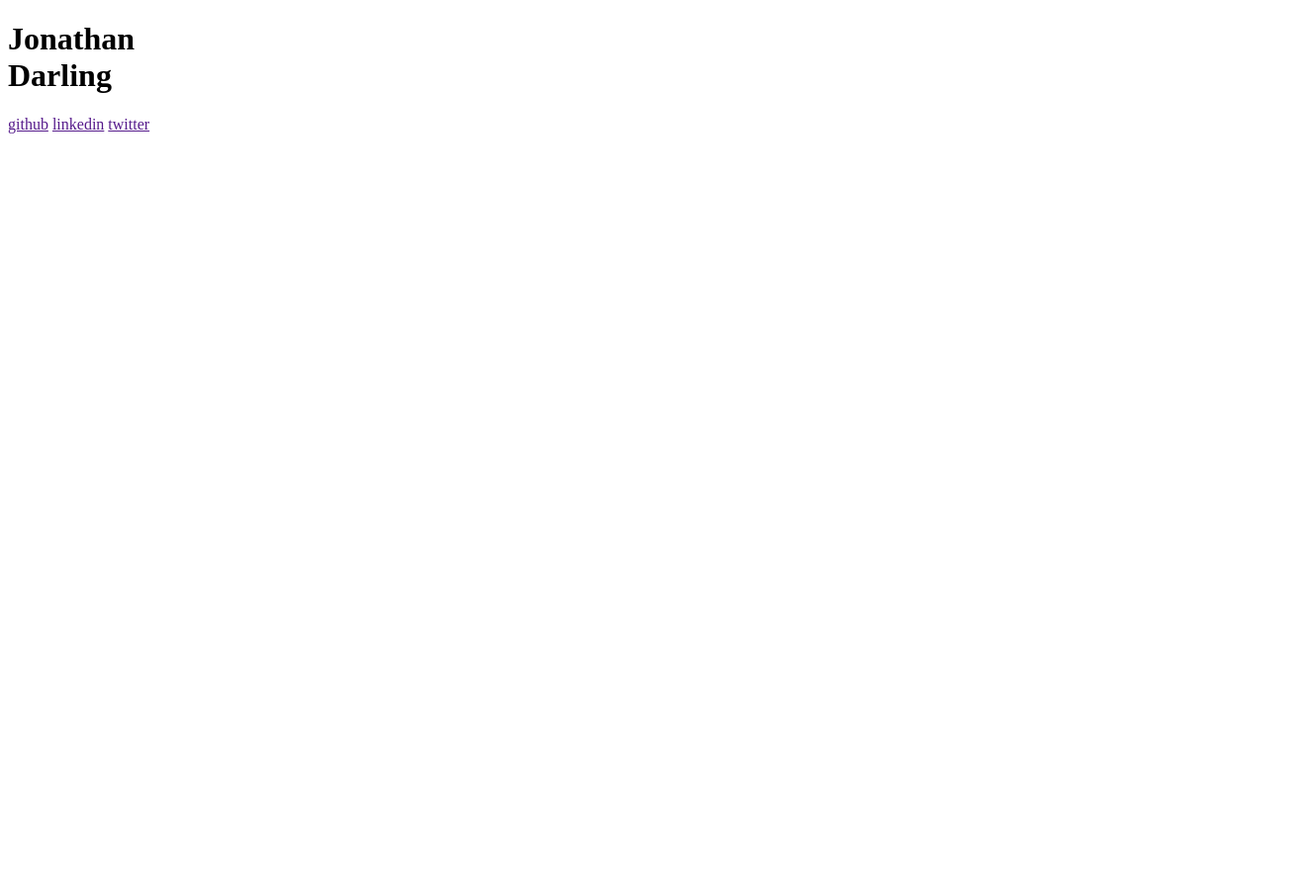
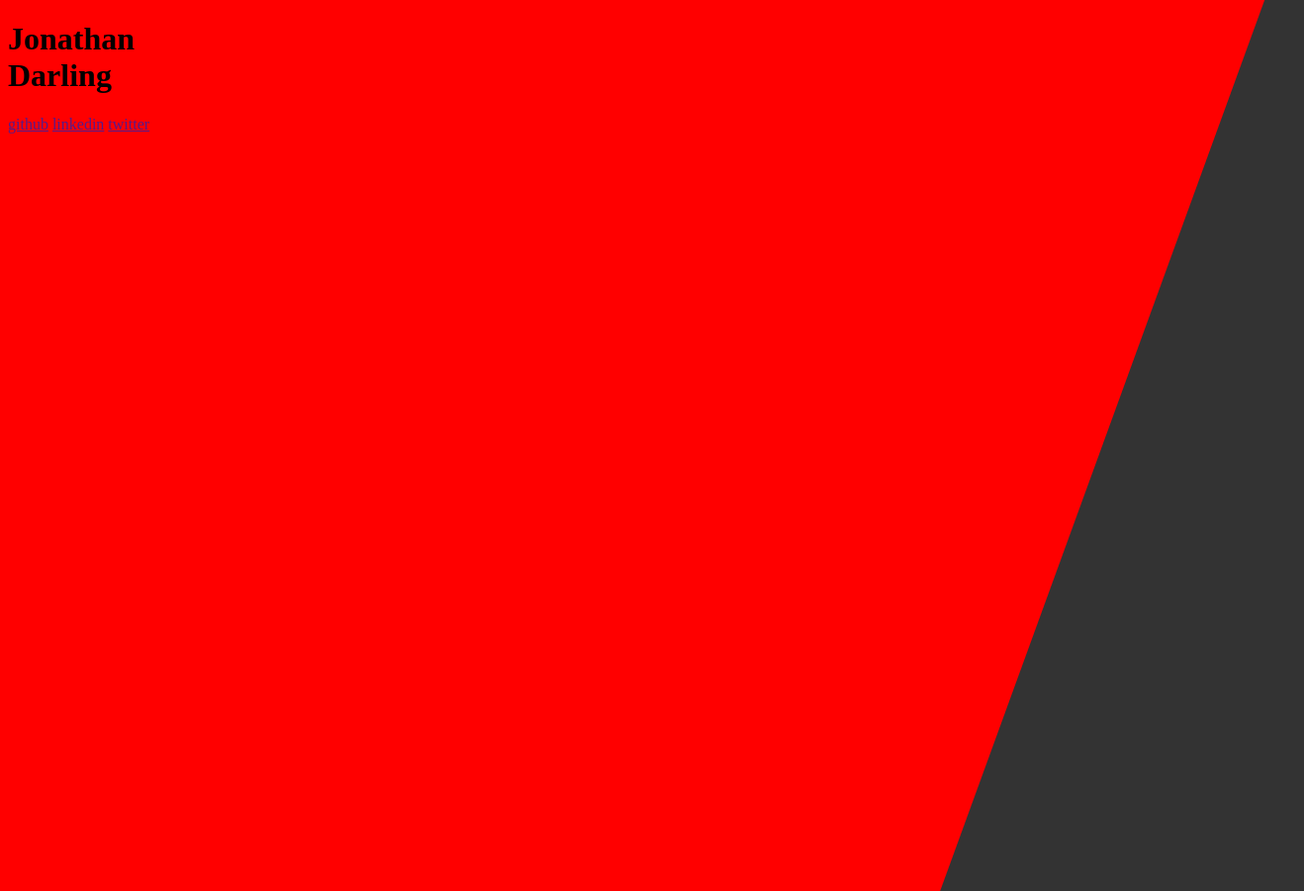
Before and after one commit to jmdarling/jmdarling.com-4.0, a plain HTML site: page index.html in a window 1280 px wide. Shown: the top 901 px of the page at 99% size, 1318 px wide, since content can reach past the window. Before the commit the page ends 800 px from the top, so only its background shows below. Drawn offline with Linux system fonts and the light colour scheme.

Commit message:
Starts implementing background effect.

```diff
--- a/index.html
+++ b/index.html
@@ -1,9 +1,10 @@
 <!DOCTYPE html>
 <html>
 <head>
-
+  <link rel="stylesheet" href="styles.css"/>
 </head>
 <body>
+  <div class="header-bg"></div>
   <h1>Jonathan</br>Darling</h1>
 
   <a href="">github</a>
--- /dev/null
+++ b/styles.css
@@ -0,0 +1,14 @@
+body {
+  background-color: #333333;
+}
+
+.header-bg {
+  background-color: red;
+  display: inline-block;
+  position: absolute;
+  transform: rotate(-70deg);
+  left: -90vw;
+  width: 200vw;
+  height: 200vh;
+  z-index: -1;
+}
```
